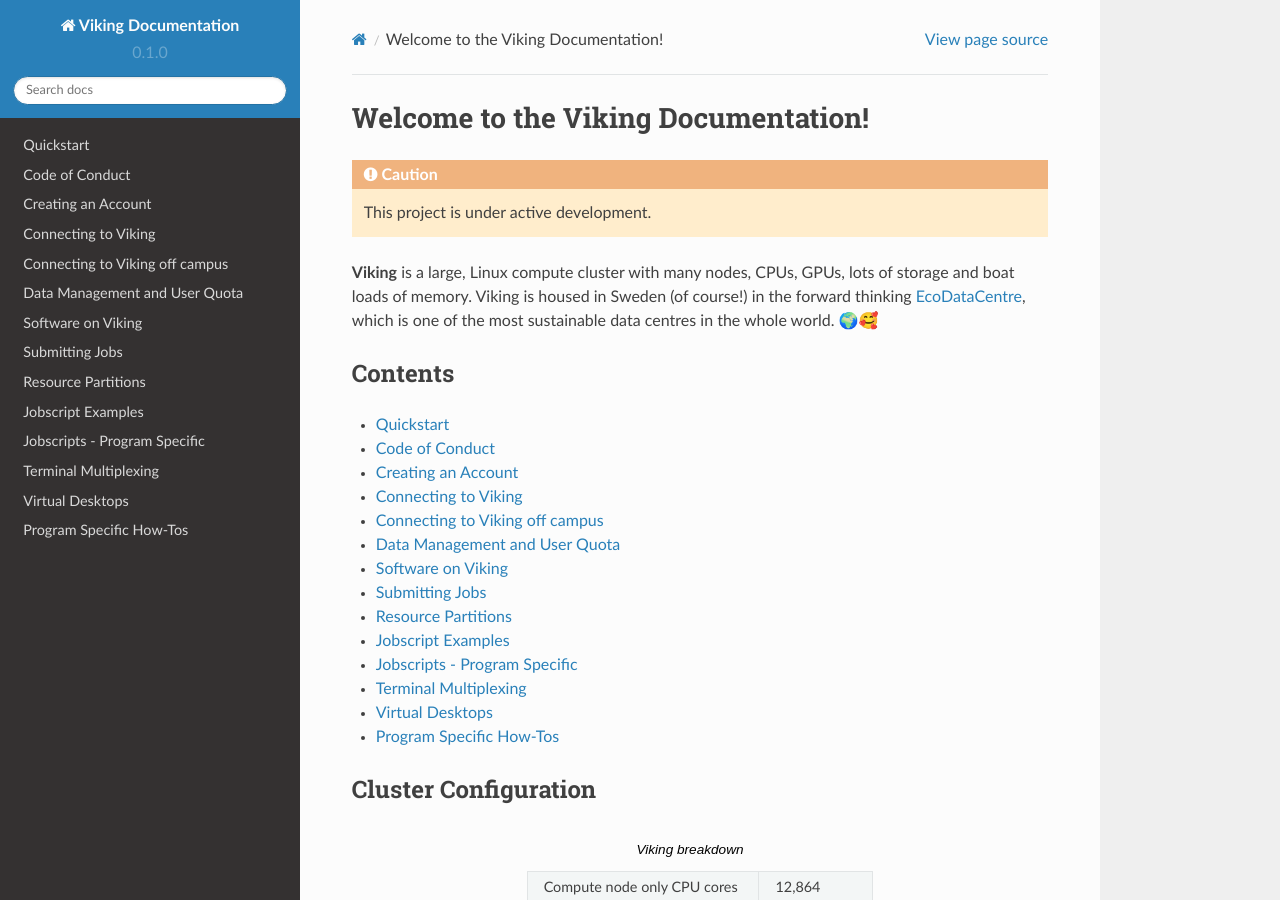
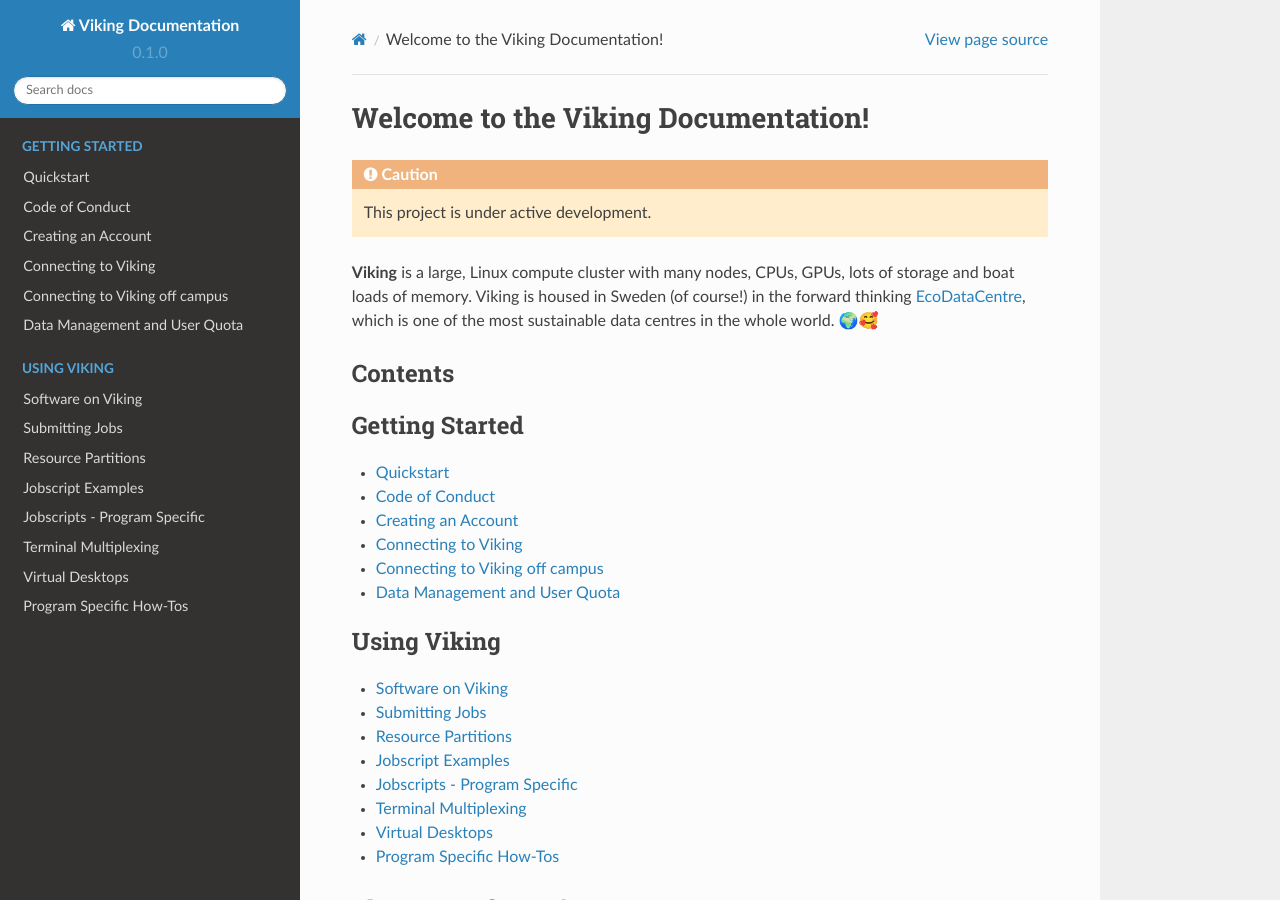
Before and after one commit to university-of-york/research-it-documentation, a Sphinx documentation site: the page built from docs/source/index.rst, in a window 1280 px wide and 900 px high. Built offline with Sphinx 7.4.7 and the Read the Docs theme 2.0.0, drawn with Linux system fonts in a browser that asks for light colours.

Commit message:
add toc headings in the index.rst

```diff
--- a/docs/source/index.rst
+++ b/docs/source/index.rst
@@ -14,6 +14,7 @@
 
 .. toctree::
    :maxdepth: 1
+   :caption: Getting Started
 
    quickstart
    code-of-conduct
@@ -21,6 +22,11 @@
    connecting-to-viking
    connecting-off-campus
    data-management-and-user-quota
+
+.. toctree::
+   :maxdepth: 1
+   :caption: Using Viking
+
    software-on-viking
    submitting-jobs
    resource-partitions
--- a/docs/source/terminal-multiplexing.rst
+++ b/docs/source/terminal-multiplexing.rst
@@ -5,7 +5,7 @@
 
 There is a really good beginners guide to ``screen`` and ``tmux`` on `Xiangyu Li's medium page <https://medium.com/@yiskylee/gnu-screen-and-tmux-which-should-you-choose-de325d32fc2a>`_ and well worth the read if you're new to either program. I prefer ``tmux`` but ``screen`` is totally fine too and it's the only one available on some systems so it's nice to have experience with both.
 
-By logging into Viking, running ``tmux`` then running your programs you can ``detach`` from the session, log out off Viking and return at your leisure and the session and it's history will be there, pretty cool huh? 😎
+By logging into Viking, running ``tmux`` then running your programs you can ``detach`` from the session, log out of Viking and return at your leisure and the session and with it's history will be there, pretty cool huh? 😎
 
 .. tip::
 
```
